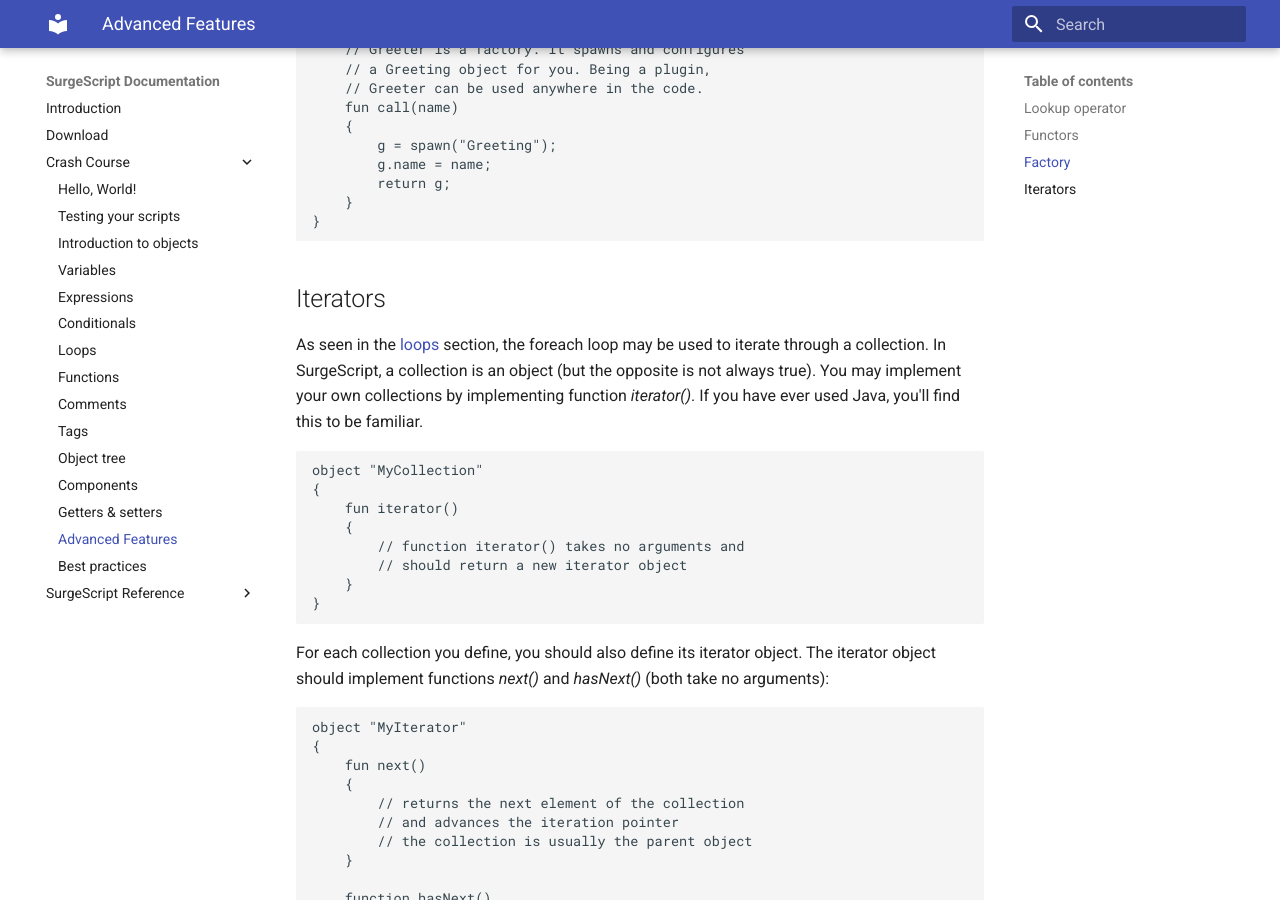
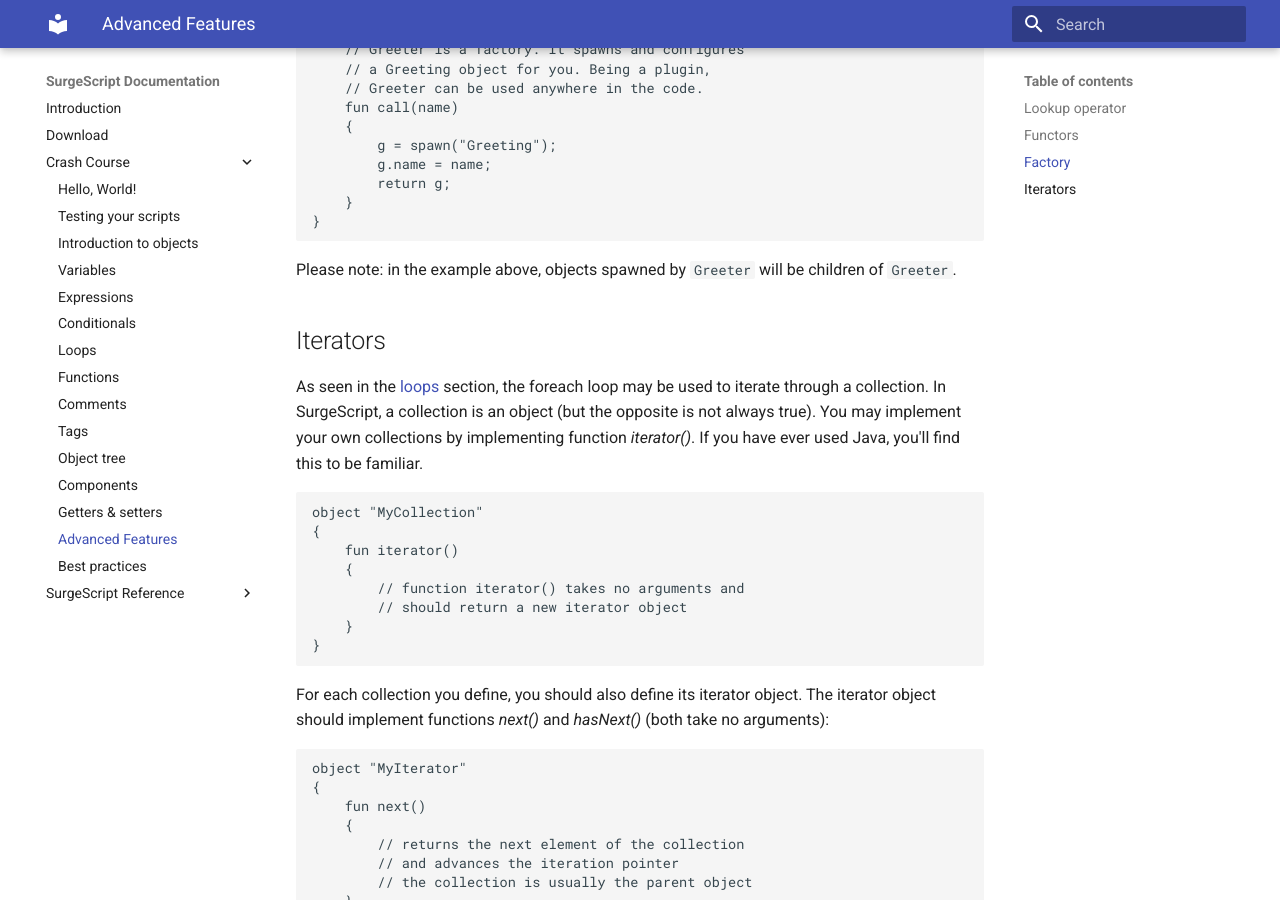
Before and after one commit to alemart/surgescript, an MkDocs documentation site: the page built from docs/tutorials/advanced_features.md, in a window 1280 px wide and 900 px high, scrolled down 1939 px. Built offline with MkDocs 1.6.1 and Material for MkDocs 9.7.7, drawn with Linux system fonts in a browser that asks for light colours; old or Windows-style settings are respelled for this version of MkDocs.

Commit message:
Small changes

````diff
--- a/docs/tutorials/advanced_features.md
+++ b/docs/tutorials/advanced_features.md
@@ -86,6 +86,8 @@ object "Greeter"
 	}
 }
 ```
+
+Please note: in the example above, objects spawned by `Greeter` will be children of `Greeter`.
 
 Iterators
 ---------
````
